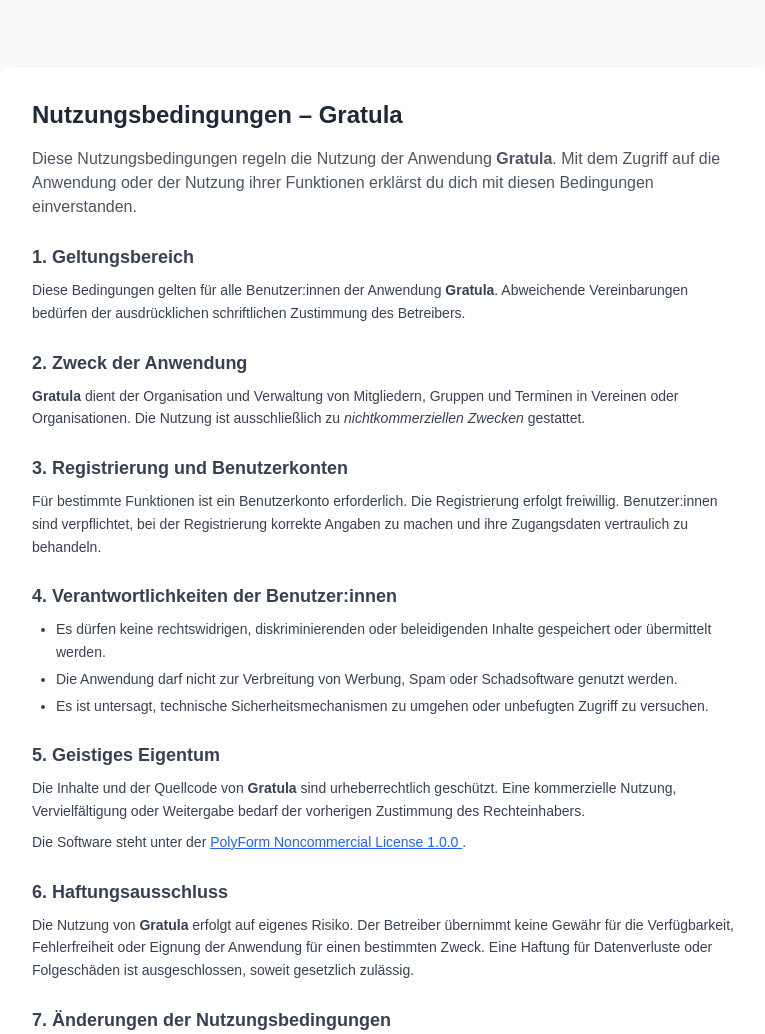
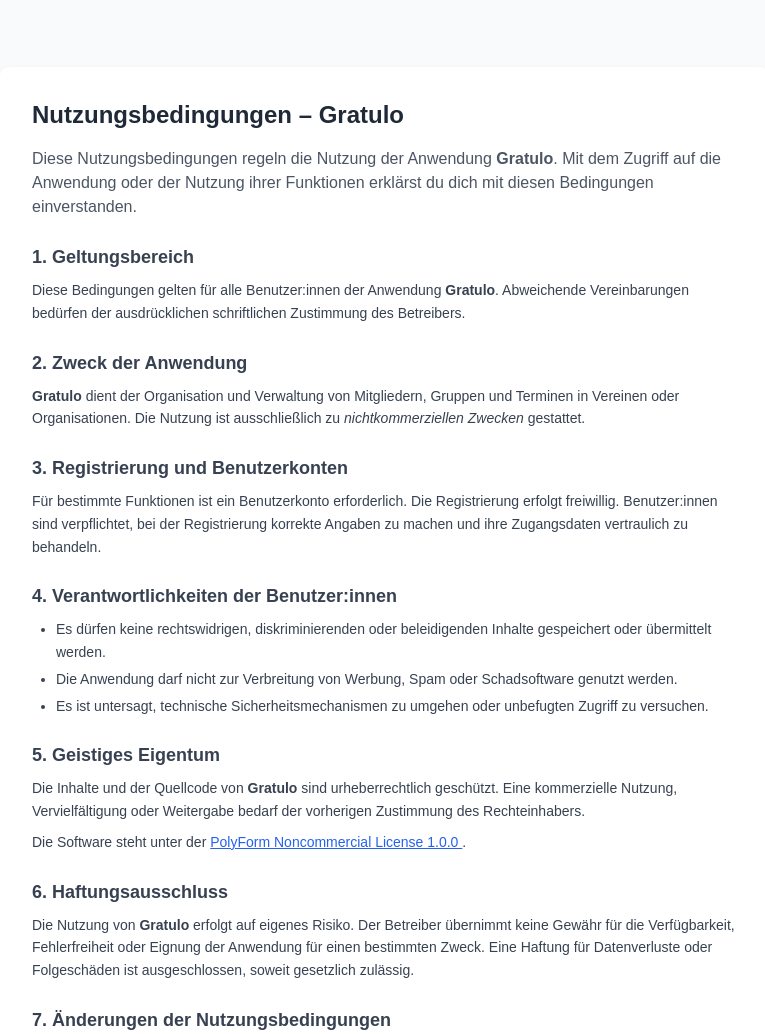
Before and after one commit to Flo-63/gratulo, a FastAPI app: template frontend/templates/legal/terms.html in a window 1280 px wide. Shown: the part 158-1192 px from the top of the page, without its empty margins (256-1021 px from the left). Run offline with FastAPI, Linux system fonts and the light colour scheme; the template is opened without the code that fills it, so the values that code supplies are empty; parts of the project's set-up code (start-up, migrations or seed data) failed here and were passed over; some libraries are stand-ins or nearby versions.

Commit message:
-minor bugfixes

```diff
--- a/frontend/templates/legal/terms.html
+++ b/frontend/templates/legal/terms.html
@@ -17,10 +17,10 @@
 
 {% block content %}
 <div class="max-w-3xl mx-auto mt-16 bg-white p-8 rounded-lg shadow">
-  <h1 class="text-2xl font-bold text-gray-800 mb-4">Nutzungsbedingungen – Gratula</h1>
+  <h1 class="text-2xl font-bold text-gray-800 mb-4">Nutzungsbedingungen – Gratulo</h1>
 
   <p class="text-gray-600 mb-6">
-    Diese Nutzungsbedingungen regeln die Nutzung der Anwendung <strong>Gratula</strong>.
+    Diese Nutzungsbedingungen regeln die Nutzung der Anwendung <strong>Gratulo</strong>.
     Mit dem Zugriff auf die Anwendung oder der Nutzung ihrer Funktionen erklärst du dich mit diesen Bedingungen einverstanden.
   </p>
 
@@ -29,7 +29,7 @@
     <section>
       <h2 class="text-lg font-semibold mb-2">1. Geltungsbereich</h2>
       <p>
-        Diese Bedingungen gelten für alle Benutzer:innen der Anwendung <strong>Gratula</strong>.
+        Diese Bedingungen gelten für alle Benutzer:innen der Anwendung <strong>Gratulo</strong>.
         Abweichende Vereinbarungen bedürfen der ausdrücklichen schriftlichen Zustimmung des Betreibers.
       </p>
     </section>
@@ -37,7 +37,7 @@
     <section>
       <h2 class="text-lg font-semibold mb-2">2. Zweck der Anwendung</h2>
       <p>
-        <strong>Gratula</strong> dient der Organisation und Verwaltung von Mitgliedern, Gruppen und Terminen
+        <strong>Gratulo</strong> dient der Organisation und Verwaltung von Mitgliedern, Gruppen und Terminen
         in Vereinen oder Organisationen. Die Nutzung ist ausschließlich zu <em>nichtkommerziellen Zwecken</em> gestattet.
       </p>
     </section>
@@ -63,7 +63,7 @@
     <section>
       <h2 class="text-lg font-semibold mb-2">5. Geistiges Eigentum</h2>
       <p>
-        Die Inhalte und der Quellcode von <strong>Gratula</strong> sind urheberrechtlich geschützt.
+        Die Inhalte und der Quellcode von <strong>Gratulo</strong> sind urheberrechtlich geschützt.
         Eine kommerzielle Nutzung, Vervielfältigung oder Weitergabe bedarf der vorherigen Zustimmung des Rechteinhabers.
       </p>
       <p class="mt-2">
@@ -77,7 +77,7 @@
     <section>
       <h2 class="text-lg font-semibold mb-2">6. Haftungsausschluss</h2>
       <p>
-        Die Nutzung von <strong>Gratula</strong> erfolgt auf eigenes Risiko.
+        Die Nutzung von <strong>Gratulo</strong> erfolgt auf eigenes Risiko.
         Der Betreiber übernimmt keine Gewähr für die Verfügbarkeit, Fehlerfreiheit oder Eignung der Anwendung für einen bestimmten Zweck.
         Eine Haftung für Datenverluste oder Folgeschäden ist ausgeschlossen, soweit gesetzlich zulässig.
       </p>
```
Also changed, not shown: frontend/templates/legal/license.html (+4 -4 lines), frontend/templates/legal/privacy.html (+5 -5 lines), 1 other file.
